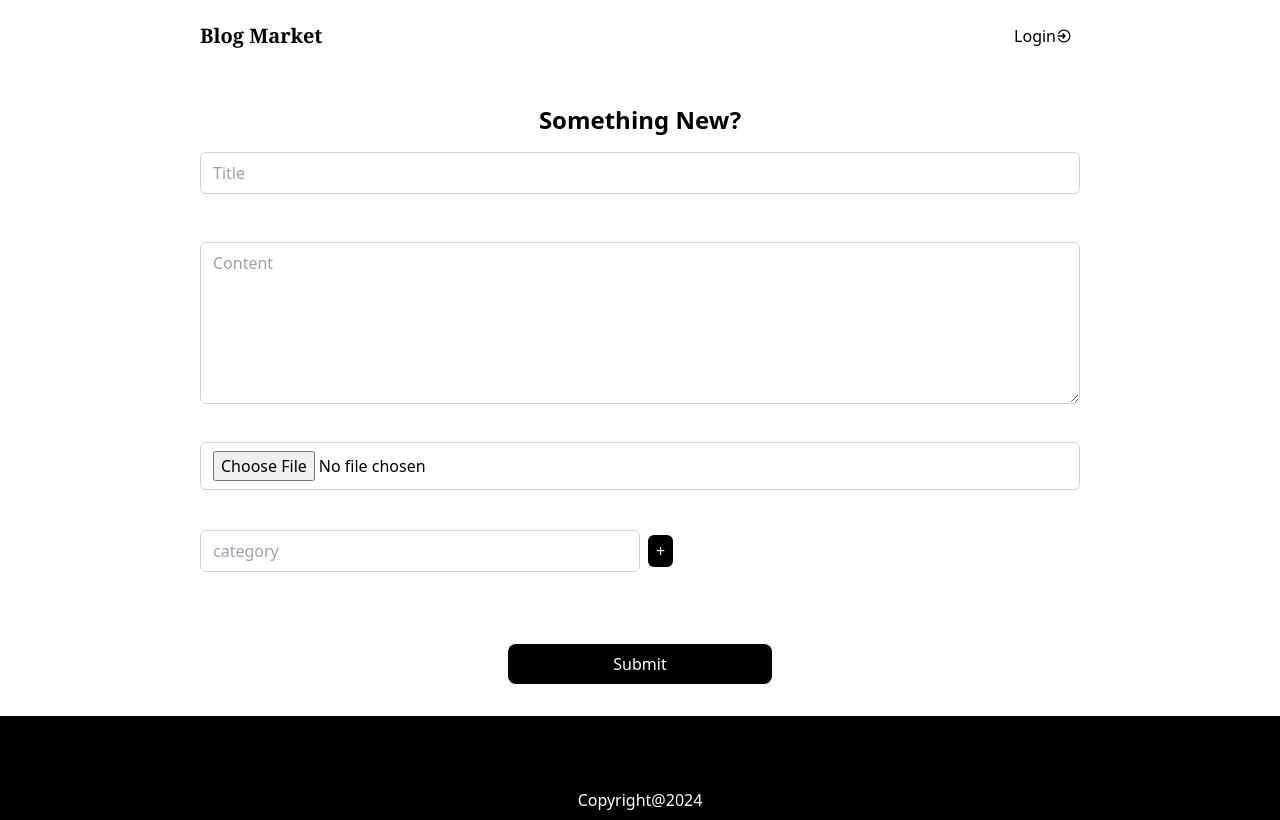
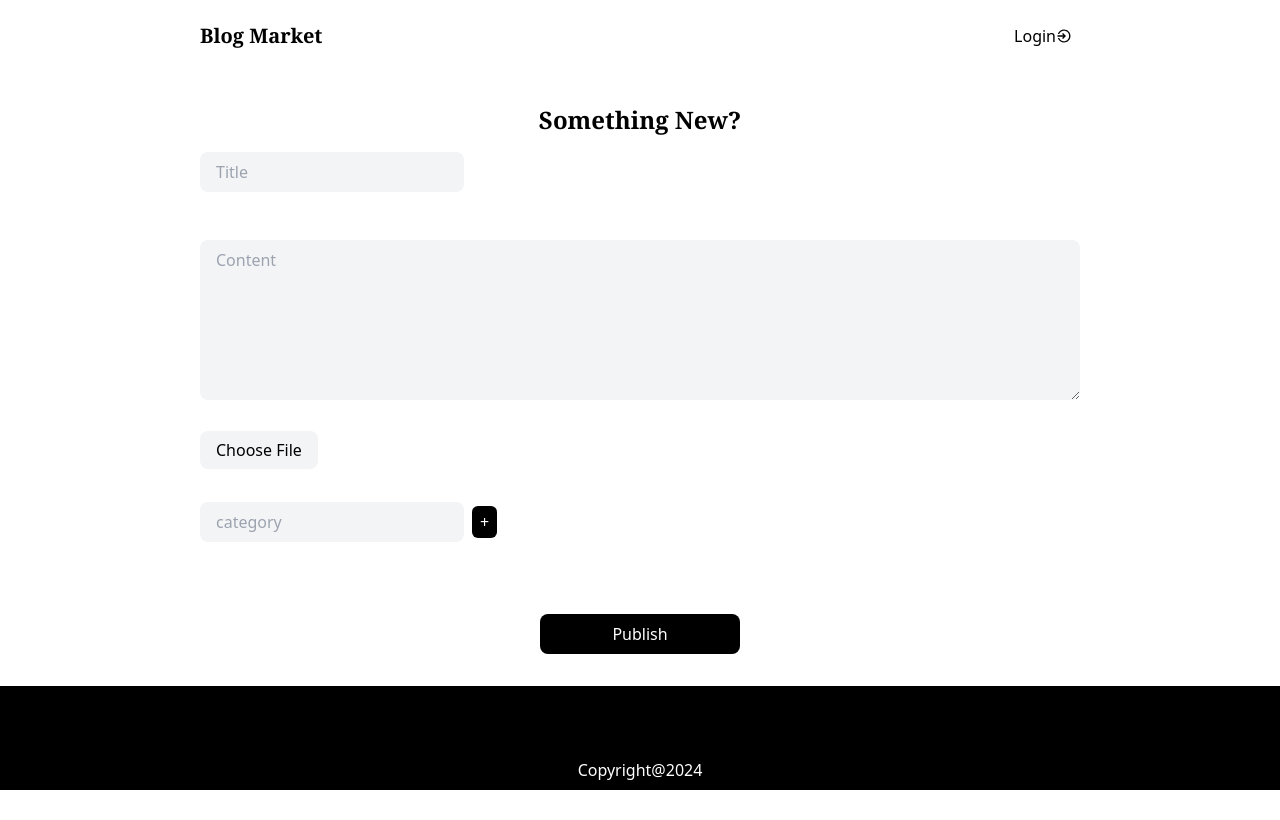
Before and after one commit to Alwaysdebugg/myBlog, a React (Vite) app in the folder frontend/: page /write in a window 1280 px wide. Built offline with nearby package versions, Linux system fonts and the light colour scheme.

Commit message:
createPost page

```diff
--- a/frontend/src/components/Menu.jsx
+++ b/frontend/src/components/Menu.jsx
@@ -20,7 +20,7 @@ const Menu = () => {
         <div className="bg-black w-[100px] flex flex-col items-start absolute top-8 right-16 p-4 md:right-20 rounded-lg space-y-4">
             {!user && <h3 className="text-white text-sm hover:text-gray-400 cursor-pointer" onClick={()=>navigate('/login')}>Login</h3>}
             {!user && <h3 className="text-white text-sm hover:text-gray-400 cursor-pointer" onClick={()=>navigate('/register')}>Register</h3>}
-            {user && <h3 className="text-white text-sm hover:text-gray-400 cursor-pointer" onClick={()=>navigate('/write')}>Write</h3>}
+            {/* {user && <h3 className="text-white text-sm hover:text-gray-400 cursor-pointer" onClick={()=>navigate('/write')}>Write</h3>} */}
             {user && <h3 className="text-white text-sm hover:text-gray-400 cursor-pointer" onClick={()=>navigate('/profile')}>Profile</h3>}
             {user && <h3 className="text-white text-sm hover:text-gray-400 cursor-pointer" onClick={()=>navigate('/myblogs')}>My blogs</h3>}
             {user && <h3 className="text-white text-sm hover:text-gray-400 cursor-pointer" onClick={handleLogout}>Logout</h3>}
--- a/frontend/src/pages/CreatePost.jsx
+++ b/frontend/src/pages/CreatePost.jsx
@@ -71,7 +71,7 @@ const CreatePost = () => {
         <Navbar/>
         <div className="px-6 md:px-[200px] mt-8">
         <div className="flex justify-center items-center">
-            <h1 className="font-bold md:text-2xl text-xl">Something New?</h1>
+            <h1 className="font-bold md:text-2xl text-xl font-serif">Something New?</h1>
         </div>
         <form onSubmit={handleCreate} className="w-full flex flex-col space-y-4 md:space-y-8 mt-4">
         <div className="mb-4">
@@ -81,7 +81,7 @@ const CreatePost = () => {
           placeholder="Title"
           value={title}
           onChange={(e) => setTitle(e.target.value)}
-          className="w-full px-3 py-2 border border-gray-300 rounded-md"
+          className="w-[90%] md:w-[30%] px-4 py-2 bg-gray-100 rounded-lg focus:outline-none focus:ring-2 focus:ring-white"
           required
         />
         </div>
@@ -91,14 +91,28 @@ const CreatePost = () => {
           placeholder="Content"
           value={desc}
           onChange={(e) => setDesc(e.target.value)}
-          className="w-full px-3 py-2 border border-gray-300 rounded-md"
+          className="w-full px-4 py-2 bg-gray-100 rounded-lg focus:outline-none focus:ring-2 focus:ring-white"
           rows="6"
           required
         ></textarea>
         </div>
-        <input onChange={(e)=>setFile(e.target.files[0])} type="file" className="w-full px-3 py-2 border border-gray-300 rounded-md"/>
+        <div className="mb-4">
+          <input
+            type="file"
+            id="fileInput"
+            onChange={(e) => setFile(e.target.files[0])}
+            className="hidden"
+          />
+          <label
+            htmlFor="fileInput"
+            className="w-[90%] md:w-[50%] px-4 py-2 bg-gray-100 rounded-lg focus:outline-none focus:ring-2 focus:ring-white cursor-pointer"
+          >
+            Choose File
+          </label>
+          {file && <span className="ml-2">{file.name}</span>}
+        </div>
         <div className="flex flex-row items-center py-2 space-x-2">
-            <input value={cat} onChange={(e)=>setCat(e.target.value)} type="text" placeholder="category" className="w-[50%] px-3 py-2 border border-gray-300 rounded-md"/>
+            <input value={cat} onChange={(e)=>setCat(e.target.value)} type="text" placeholder="category" className="w-[60%] md:w-[30%] px-4 py-2 bg-gray-100 rounded-lg focus:outline-none focus:ring-2 focus:ring-white"/>
             <div onClick={addCategory} required className="px-2 py-1 rounded-md bg-black text-white">+</div>
         </div>
         {/* category display */}
@@ -112,9 +126,9 @@ const CreatePost = () => {
         </div>
         <button
         type="submit"
-        className="w-[50%] md:w-[30%] py-2 bg-black text-white rounded-lg hover:bg-slate-500 focus:outline-none mx-auto"
+        className="w-[100px] md:w-[200px] py-2 bg-black text-white rounded-lg hover:bg-slate-500 focus:outline-none mx-auto"
         >
-        Submit
+        Publish
         </button>
         {status && (
         <p className={`mt-4 ${status.includes('successful') ? 'text-green-500' : 'text-red-500'}`}>
```
Also changed, not shown: 1 other file (tests, documents, lock files or other folders).
